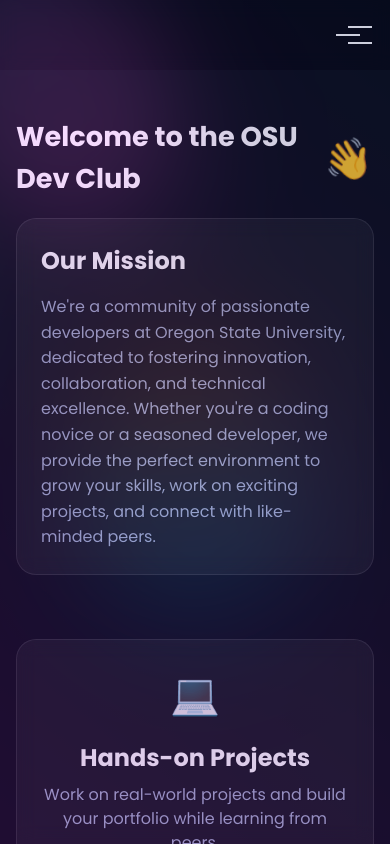
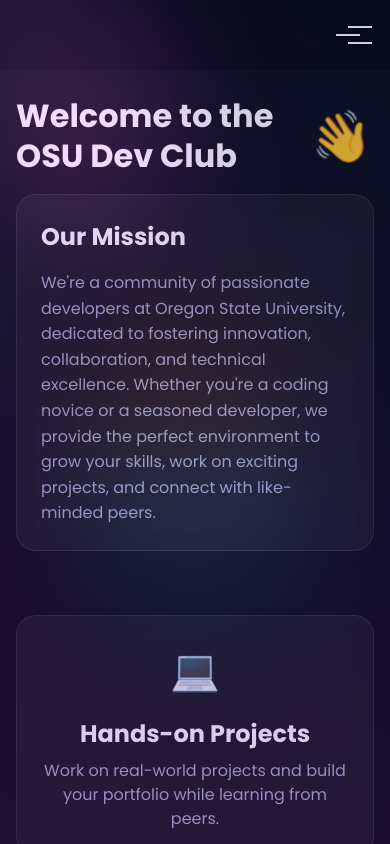
Before and after one commit to maikopruett/osudev-club, a React (Vite) app: page / in a window 390 px wide. Built offline with nearby package versions, Linux system fonts and the light colour scheme; a web font is replaced by a local one.

Commit message:
Update Main.css

```diff
--- a/src/components/Pages/Main/Main.css
+++ b/src/components/Pages/Main/Main.css
@@ -167,7 +167,7 @@
   }
 
   .wave {
-      font-size: 40px;
+      font-size: 50px;
   }
 
   .mainpage-content {
@@ -191,11 +191,7 @@
   }
 
   .main-header h1 {
-    padding-top: 20px;
-    font-size: 1.7rem;
-  }
-
-  .main-header span {
-    padding-top: 20px;
+    font-size: 2rem;
+    line-height: 40px;
   }
 }
```
